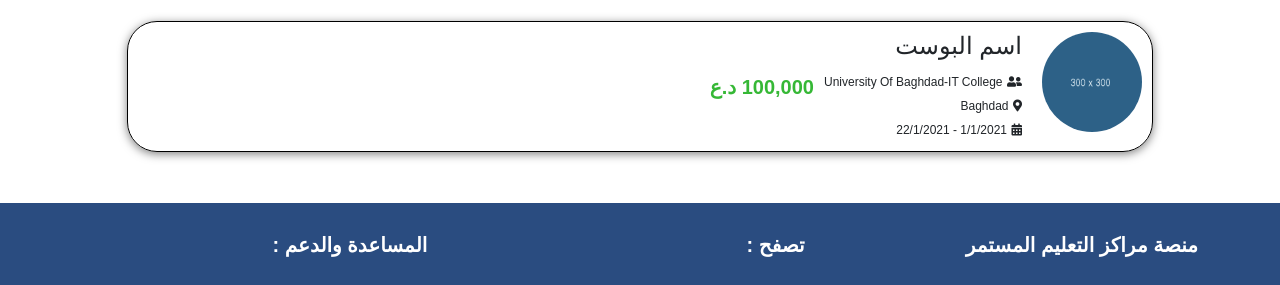
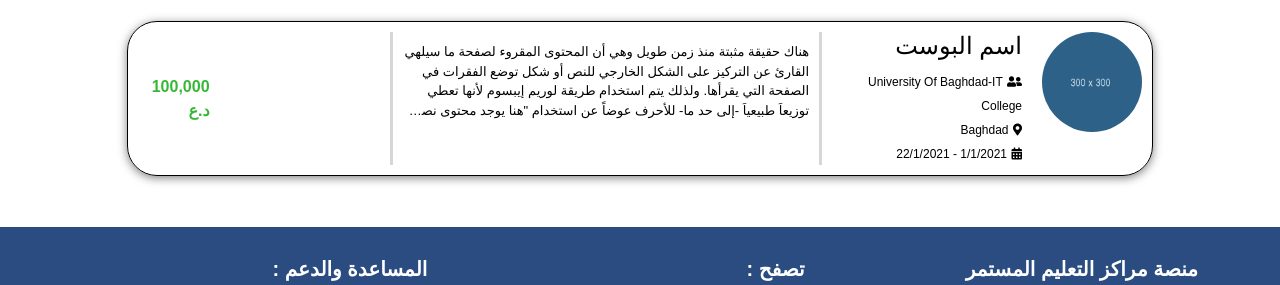
Before and after one commit to ghaiith/CELC-Project-FrontEnd, a plain HTML site: page templates/search.html in a window 1280 px wide. Shown: the part 395-680 px from the top of the page. Drawn offline with nearby package versions, Linux system fonts and the light colour scheme; a web font is replaced by a local one.

Commit message:
add decription to result search card

```diff
--- a/static/css/userstyle.css
+++ b/static/css/userstyle.css
@@ -116,6 +116,7 @@ footer{
     margin-top: 35px;
     background-color: #2A4C80;
     padding: 30px 20px;
+    margin-bottom: 0;
 }
 
 .footerh{
@@ -238,6 +239,13 @@ footer{
     border-radius: 30px;
     padding: 10px;
     width:90%;
+    text-decoration: none;
+    color: black;
+}
+.resultcard:hover{
+    box-shadow: 0px 5px 20px rgba(19, 15, 252, 0.5);
+    color:black;
+
 }
 .cr-img{
     width: 100px;
@@ -252,7 +260,21 @@ footer{
     align-items: center;
     margin-right: 1%;
 }
+.cr-d{
+    display: inline-flex;
+    justify-content: center;
+    align-items: center;
+    width: 500px;
+    margin-right: 30px;
+    margin-left: 170px;
+    border-right: 3px solid rgba(83, 83, 83, 0.24);
+    border-left: 3px solid rgba(83, 83, 83, 0.24);
+    padding: 10px;
+}
+.cr-d p{
+    font-size: 16px;
+}
 .cr-price{
-    font-size: 20px;
+    font-size: 1em;
     font-weight: 600;
 }
--- a/templates/search.html
+++ b/templates/search.html
@@ -106,27 +106,33 @@
               </div>
                 <div class="row mb-3 cardjustify align-items-center" >
               <!-- ################### posts search result ###################-->
-                    <div class="col-md-12 mb-3 resultcard boxshadow">
+                    <a href="" class="col-md-12 mb-3 resultcard boxshadow wow bounceInUp" data-wow-duration="0.7s">
                         <img src="../img/pic3.png" alt="" class="cr-img">
                         <div class="cr-info">
                             <h4 class="cr-name">اسم البوست</h4>
                             <div class="CENTER">
                                 <i class="fas fa-user-friends fa-xs"></i>
-                                <span class="PlacePost" style="font-size: 12px;">University Of Baghdad-IT College</span>
+                                <span class="PlacePost" style="font-size: 0.7500em;">University Of Baghdad-IT College</span>
                             </div>
                             <div class="PLACE">
                                 <i class="fas fa-map-marker-alt fa-xs"></i>
-                                <span class="PlacePost" style="font-size: 12px;">Baghdad</span>
+                                <span class="PlacePost" style="font-size: 0.7500em;">Baghdad</span>
                             </div>
                             <div class="DATE">
                                 <i class="fas fa-calendar-alt fa-xs"></i>
-                                <span class="PlacePost" style="font-size: 12px;">1/1/2021 - 22/1/2021</span>
+                                <span class="PlacePost" style="font-size: 0.7500em">1/1/2021 - 22/1/2021</span>
                             </div>
+                        </div>
+                        <div class="cr-d d-none d-lg-block">
+                          <p class="" style="font-size:13px ; overflow: hidden; text-overflow: ellipsis; display: -webkit-box;
+                          -webkit-line-clamp: 4; /* number of lines to show */ -webkit-box-orient: vertical;">
+                                      هناك حقيقة مثبتة منذ زمن طويل وهي أن المحتوى المقروء لصفحة ما سيلهي القارئ عن التركيز على الشكل الخارجي للنص أو شكل توضع الفقرات في الصفحة التي يقرأها. ولذلك يتم استخدام طريقة لوريم إيبسوم لأنها تعطي توزيعاَ طبيعياَ -إلى حد ما- للأحرف عوضاً عن استخدام "هنا يوجد محتوى نصي، هنا يوجد محتوى نصي" فتجعلها تبدو (أي الأحرف) وكأنها نص مقروء. العديد من برامح النشر المكتبي وبرامح تحرير صفحات الويب تستخدم لوريم إيبسوم بشكل إفتراضي كنموذج عن النص، وإذا قمت بإدخال "lorem ipsum" في أي محرك بحث ستظهر العديد من المواقع الحديثة العهد في نتائج البحث. على مدى السنين ظهرت نسخ جديدة ومختلفة من نص لوريم إيبسوم، أحياناً عن طريق الصدفة، وأحياناً عن عمد كإدخال بعض العبارات الفكاهية إليها.
+                                  </p>
                         </div>
                         <div class="cr-p">
                             <p class="cr-price" style="color:rgb(54, 184, 54); margin-bottom:0;">100,000 د.ع</p>
                         </div>
-                    </div>
+                      </a>
             <!-- ################### End posts search result ###################-->
                 </div>
             </div>
```
